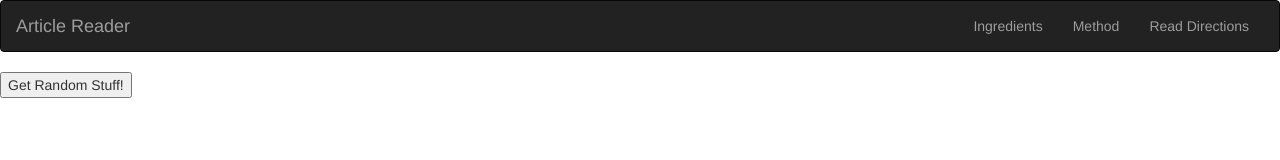
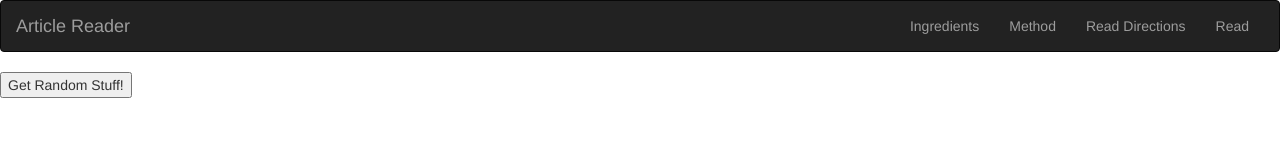
Before and after one commit to ganny26/article-reader, a plain HTML site: page sample.html in a window 1280 px wide. Drawn offline with nearby package versions, Linux system fonts and the light colour scheme; no server answers.

Commit message:
mark up changes

```diff
--- a/sample.html
+++ b/sample.html
@@ -20,6 +20,7 @@
               <li><a href="#" id="navIng">Ingredients</a></li>
               <li><a href="#" id="method">Method</a></li>
               <li><a id="redirect" target="_blank">Read Directions</a></li>
+              <li><a href="#" id="readContent">Read</a></li>
             </ul>
           </div><!--/.nav-collapse -->
   </div><!-- /.container-fluid -->
```
